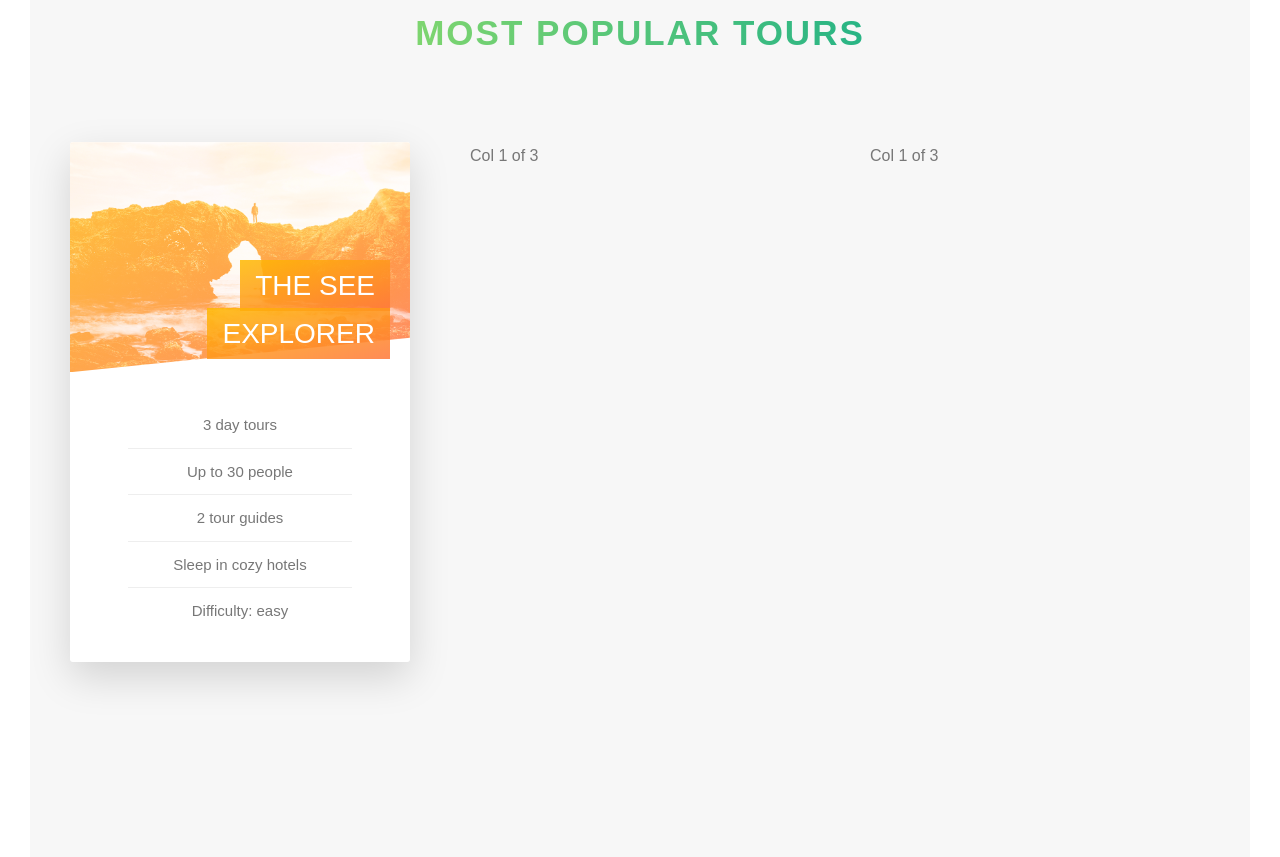
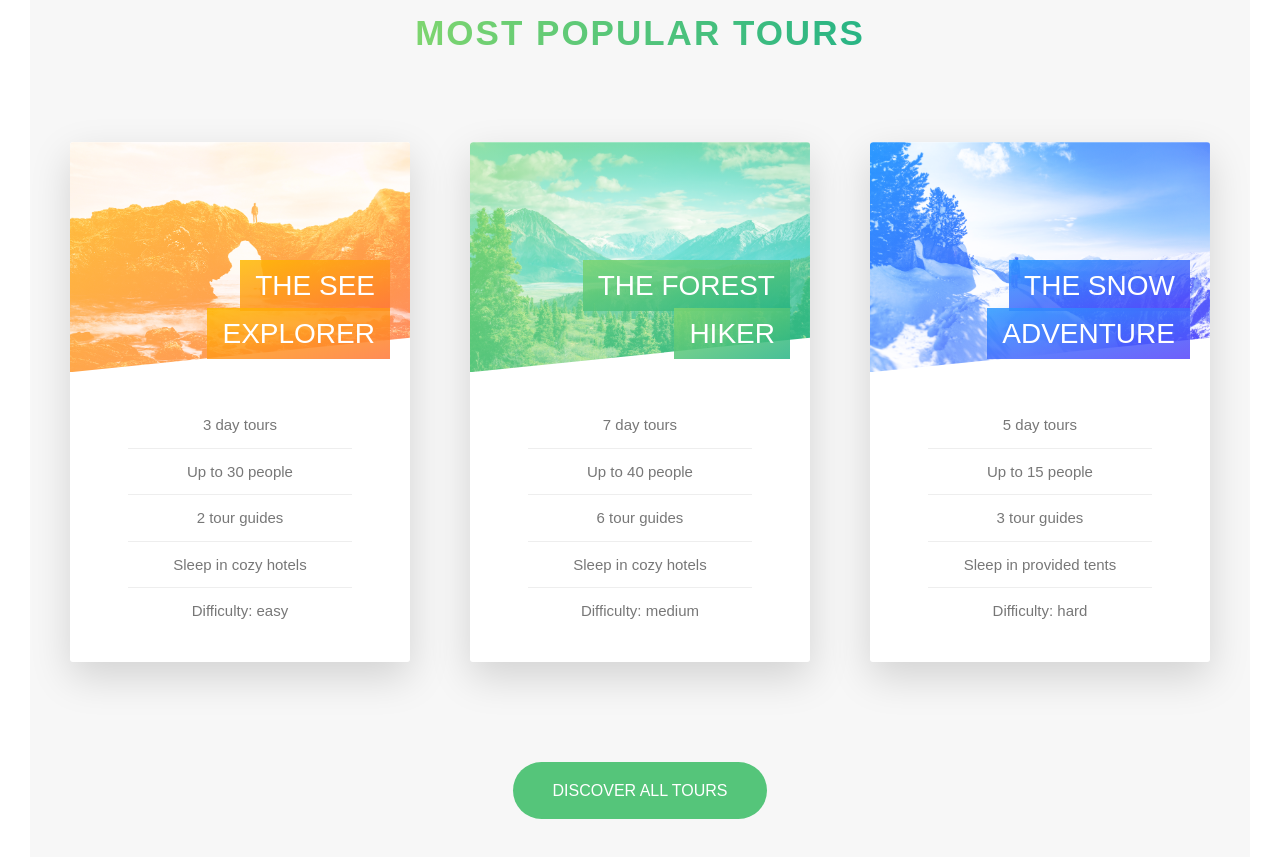
Before and after one commit to Rakib544/sass-practise, a website: page index.html in a window 1280 px wide. Shown: the part 2292-3149 px from the top of the page. Drawn offline with Linux system fonts and the light colour scheme; files whose address does not match are found by name.

Commit message:
tour section design complete

```diff
--- a/index.html
+++ b/index.html
@@ -194,12 +194,81 @@
                 </div>
               </div>
               <div class="card__side card__side--back card__side--back-1">
-                back
+                <div class="card__cta">
+                  <div class="card__price-box">
+                    <p class="card__price-only">Only</p>
+                    <p class="card__price-value">$297</p>
+                  </div>
+                  <a href="#" class="btn btn--white">Book Now</a>
+                </div>
               </div>
             </div>
           </div>
-          <div class="col-1-of-3">Col 1 of 3</div>
-          <div class="col-1-of-3">Col 1 of 3</div>
+
+          <div class="col-1-of-3">
+            <div class="card">
+              <div class="card__side card__side--front card__side--front-2">
+                <div class="card__picture card__picture--2">&nbsp;</div>
+                <h4 class="card__heading">
+                  <span class="card__heading-span card__heading-span-2">
+                    The forest hiker
+                  </span>
+                </h4>
+                <div class="card__details">
+                  <ul>
+                    <li>7 day tours</li>
+                    <li>Up to 40 people</li>
+                    <li>6 tour guides</li>
+                    <li>Sleep in cozy hotels</li>
+                    <li>Difficulty: medium</li>
+                  </ul>
+                </div>
+              </div>
+              <div class="card__side card__side--back card__side--back-2">
+                <div class="card__cta">
+                  <div class="card__price-box">
+                    <p class="card__price-only">Only</p>
+                    <p class="card__price-value">$497</p>
+                  </div>
+                  <a href="#" class="btn btn--white">Book Now</a>
+                </div>
+              </div>
+            </div>
+          </div>
+
+          <div class="col-1-of-3">
+            <div class="card">
+              <div class="card__side card__side--front card__side--front-3">
+                <div class="card__picture card__picture--3">&nbsp;</div>
+                <h4 class="card__heading">
+                  <span class="card__heading-span card__heading-span-3">
+                    The snow adventure
+                  </span>
+                </h4>
+                <div class="card__details">
+                  <ul>
+                    <li>5 day tours</li>
+                    <li>Up to 15 people</li>
+                    <li>3 tour guides</li>
+                    <li>Sleep in provided tents</li>
+                    <li>Difficulty: hard</li>
+                  </ul>
+                </div>
+              </div>
+              <div class="card__side card__side--back card__side--back-3">
+                <div class="card__cta">
+                  <div class="card__price-box">
+                    <p class="card__price-only">Only</p>
+                    <p class="card__price-value">$697</p>
+                  </div>
+                  <a href="#" class="btn btn--white">Book Now</a>
+                </div>
+              </div>
+            </div>
+          </div>
+        </div>
+        <div class="u-center-text u-margin-top-huge">
+          <a href="#" class="btn btn--green">Discover all tours</a>
         </div>
       </section>
       <!-- tour section end here -->
--- a/sass/base/_utilities.scss
+++ b/sass/base/_utilities.scss
@@ -13,3 +13,11 @@
 .u-margin-bottom-small {
   margin-bottom: 1rem;
 }
+
+.u-margin-top-big {
+  margin-top: 8rem;
+}
+
+.u-margin-top-huge {
+  margin-top: 10rem;
+}
--- a/sass/components/_button.scss
+++ b/sass/components/_button.scss
@@ -31,6 +31,15 @@
 
     &::after {
       background-color: $color-white;
+    }
+  }
+
+  &--green {
+    background-color: $color-primary;
+    color: $color-white;
+
+    &::after {
+      background-color: $color-primary;
     }
   }
 
--- a/sass/components/_card.scss
+++ b/sass/components/_card.scss
@@ -67,6 +67,8 @@
     -webkit-background-clip: polygon(0 0, 100% 0, 100% 85%, 0 100%);
     background-clip: polygon(0 0, 100% 0, 100% 85%, 0 100%);
     clip-path: polygon(0 0, 100% 0, 100% 85%, 0 100%);
+    border-top-left-radius: 3px;
+    border-bottom-right-radius: 3px;
 
     &--1 {
       background-image: linear-gradient(
@@ -77,10 +79,20 @@
         url(../../img/nat-5.jpg);
     }
     &--2 {
-      background-image: url(../../img/nat-6.jpg);
+      background-image: linear-gradient(
+          to right bottom,
+          $color-primary-light,
+          $color-primary-dark
+        ),
+        url(../../img/nat-6.jpg);
     }
     &--3 {
-      background-image: url(../../img/nat-7.jpg);
+      background-image: linear-gradient(
+          to right bottom,
+          $color-tertiary-light,
+          $color-tertiary-dark
+        ),
+        url(../../img/nat-7.jpg);
     }
   }
 
@@ -143,4 +155,30 @@
       }
     }
   }
+
+  // BACK SIDE STYLING
+
+  &__cta {
+    position: absolute;
+    top: 50%;
+    left: 50%;
+    transform: translate(-50%, -50%);
+    width: 90%;
+    text-align: center;
+  }
+
+  &__price-box {
+    margin-bottom: 8rem;
+    color: $color-white;
+  }
+
+  &__price-only {
+    font-size: 1.4rem;
+    text-transform: uppercase;
+  }
+
+  &__price-value {
+    font-size: 6rem;
+    font-weight: 100;
+  }
 }
--- a/sass/pages/_home.scss
+++ b/sass/pages/_home.scss
@@ -23,6 +23,6 @@
 
 .section-tours {
   background-color: $color-grey-light-1;
-  padding: 25rem 0 50rem 0;
+  padding: 25rem 0 15rem 0;
   margin-top: -10rem;
 }
```
Also changed, not shown: css/style.css.
